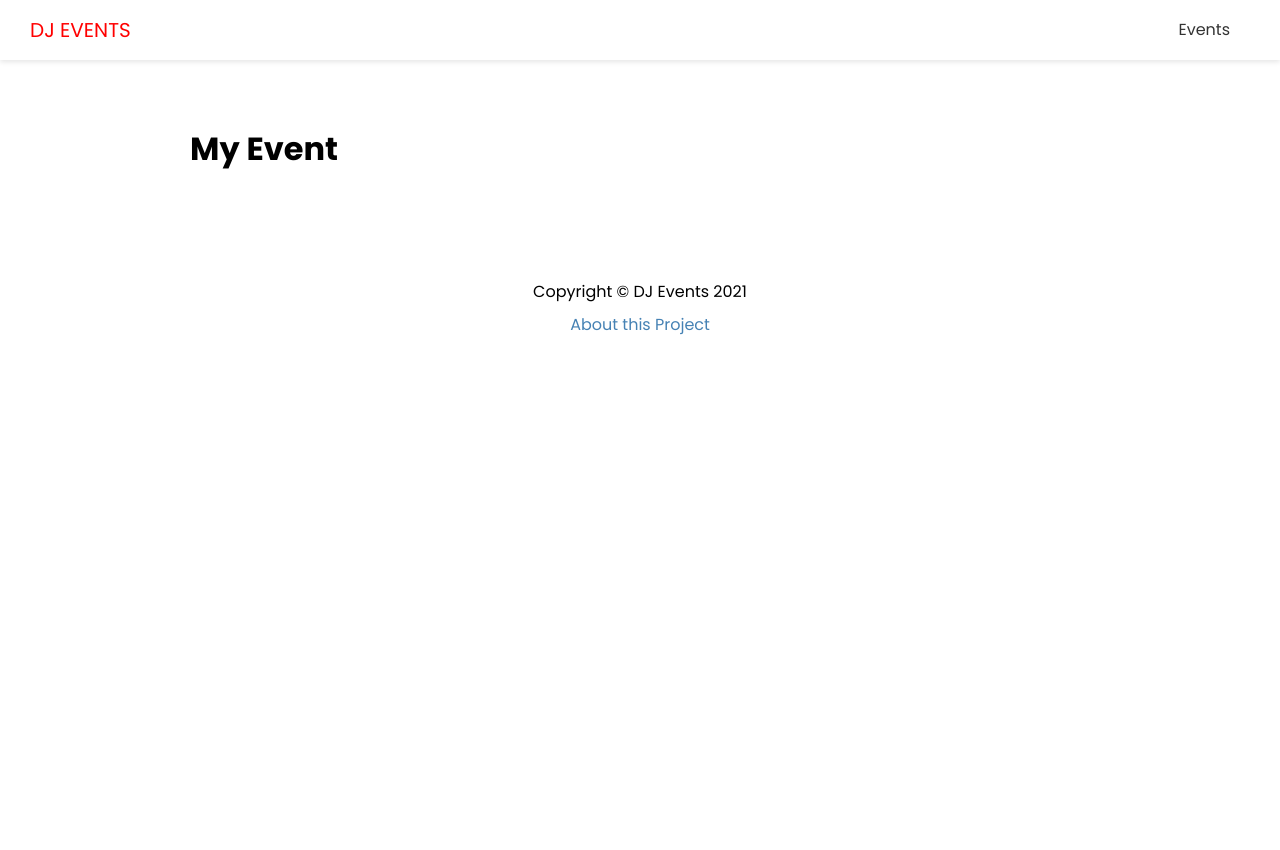
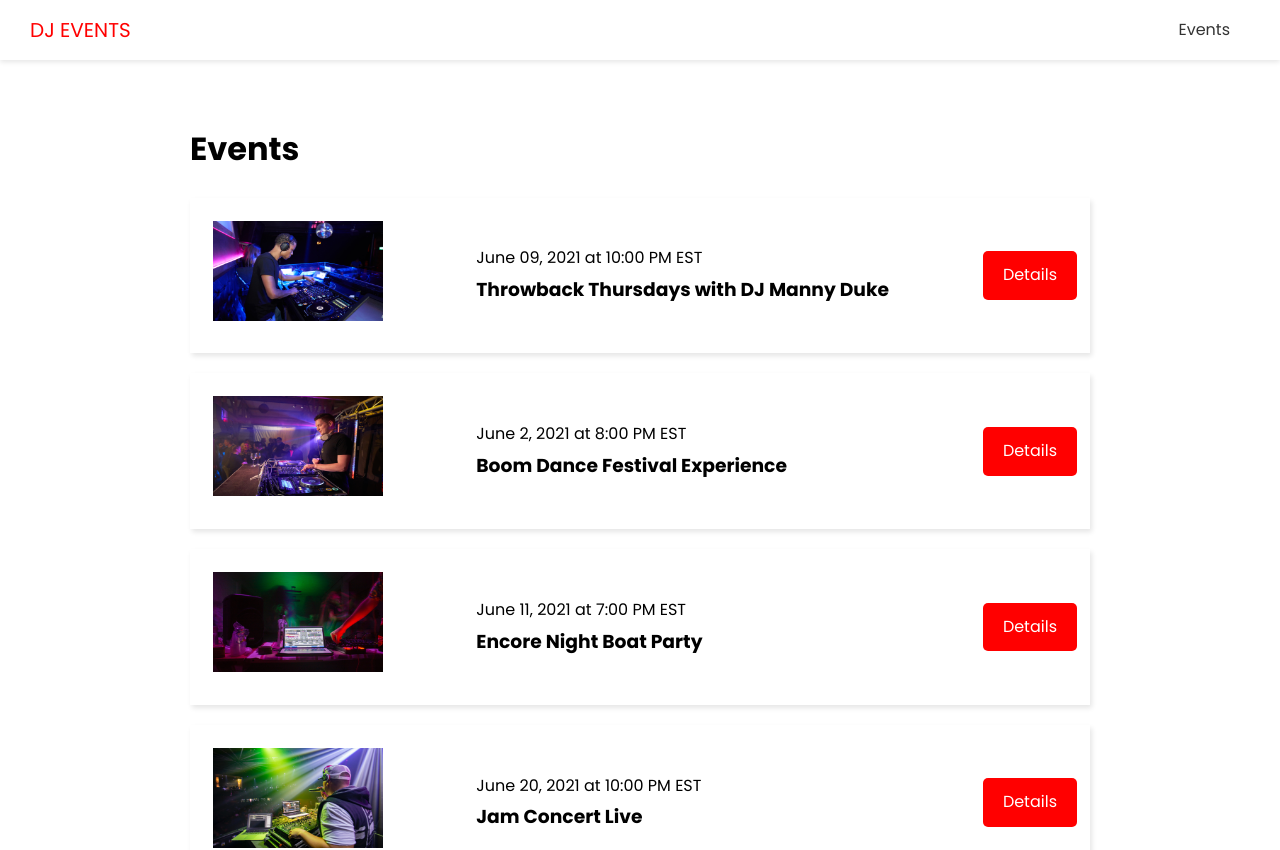
Before and after one commit to tummanoon77/dj-events-frontend, a Next.js app: page /events in a window 1280 px wide. Shown: the top 850 px of the page. Before the commit the page ends 800 px from the top, so only its background shows below. Built offline with nearby package versions, Linux system fonts and the light colour scheme.

Commit message:
StaticPaths

```diff
--- /dev/null
+++ b/components/EventItem.js
@@ -0,0 +1,28 @@
+import Link from 'next/link'
+import Image from 'next/image'
+import styles from '@/styles/EventItem.module.css'
+
+export default function EventItem({evt}) {
+    return (
+        <div className={styles.event}>
+            <div className={styles.img}>
+                <Image src={evt.image ? evt.image :
+                 '/images/event-default.png'}
+                width={170} height={100} />
+            </div>
+
+            <div className={styles.info}>
+            <span>
+                {evt.date} at {evt.time}
+            </span>
+            <h3>{evt.name}</h3>
+            </div>
+
+            <div className={styles.link}>
+                <Link href={`/events/${evt.slug}`}>
+                    <a className='btn'>Details</a>
+                </Link>
+            </div>
+        </div>
+    )
+}
--- a/pages/events/index.js
+++ b/pages/events/index.js
@@ -1,9 +1,27 @@
 import Layout from '@/components/Layout'
+import EventItem from '@/components/EventItem'
+import {API_URL} from '@/config/index'
 
-export default function EventsPage() {
-    return (
-        <Layout>
-            <h1>My Event</h1>
-        </Layout>
-    )
+export default function EventsPage({events}) {
+  return (
+   <Layout>
+     <h1>Events</h1>
+     {events.length === 0 && <h3>No events to show</h3>}
+
+     {events.map((evt) => (
+       <EventItem key={evt.id} evt={evt} />
+     ))}
+   </Layout>
+  )
 }
+
+export async function getStaticProps(){
+  const res = await fetch(`${API_URL}/api/events`)
+  const events = await res.json()
+
+
+  return {
+    props:{events},
+    revalidate: 1
+  }
+}
--- /dev/null
+++ b/styles/EventItem.module.css
@@ -0,0 +1,27 @@
+.event {
+    display: flex;
+    justify-content: space-between;
+    align-items: center;
+    margin: 20px 0;
+    padding: 13px;
+    box-shadow: 2px 3px 5px rgba(0,0,0,0.1);
+}
+
+.img {
+    flex: 1;
+    margin: 10px;
+}
+
+.info {
+    flex: 2;
+    }
+
+@media (max-width: 600px){
+    .event {
+        flex-direction: column;
+        text-align: center;
+    }
+    .info {
+        margin-bottom: 20px;
+    }
+}
```
Also changed, not shown: pages/events/[slug].js (+41 -5 lines), pages/index.js (+24 -3 lines).
